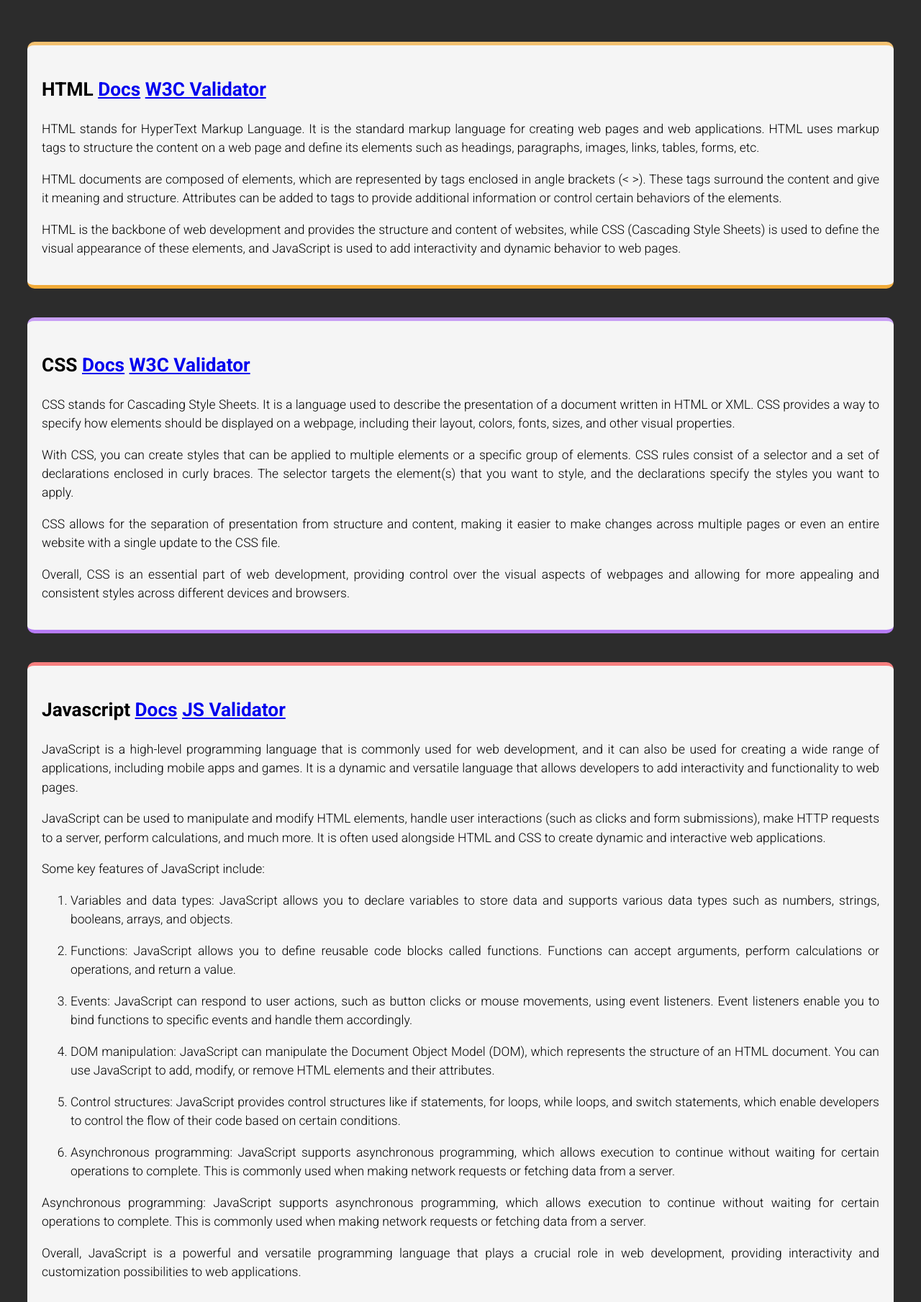
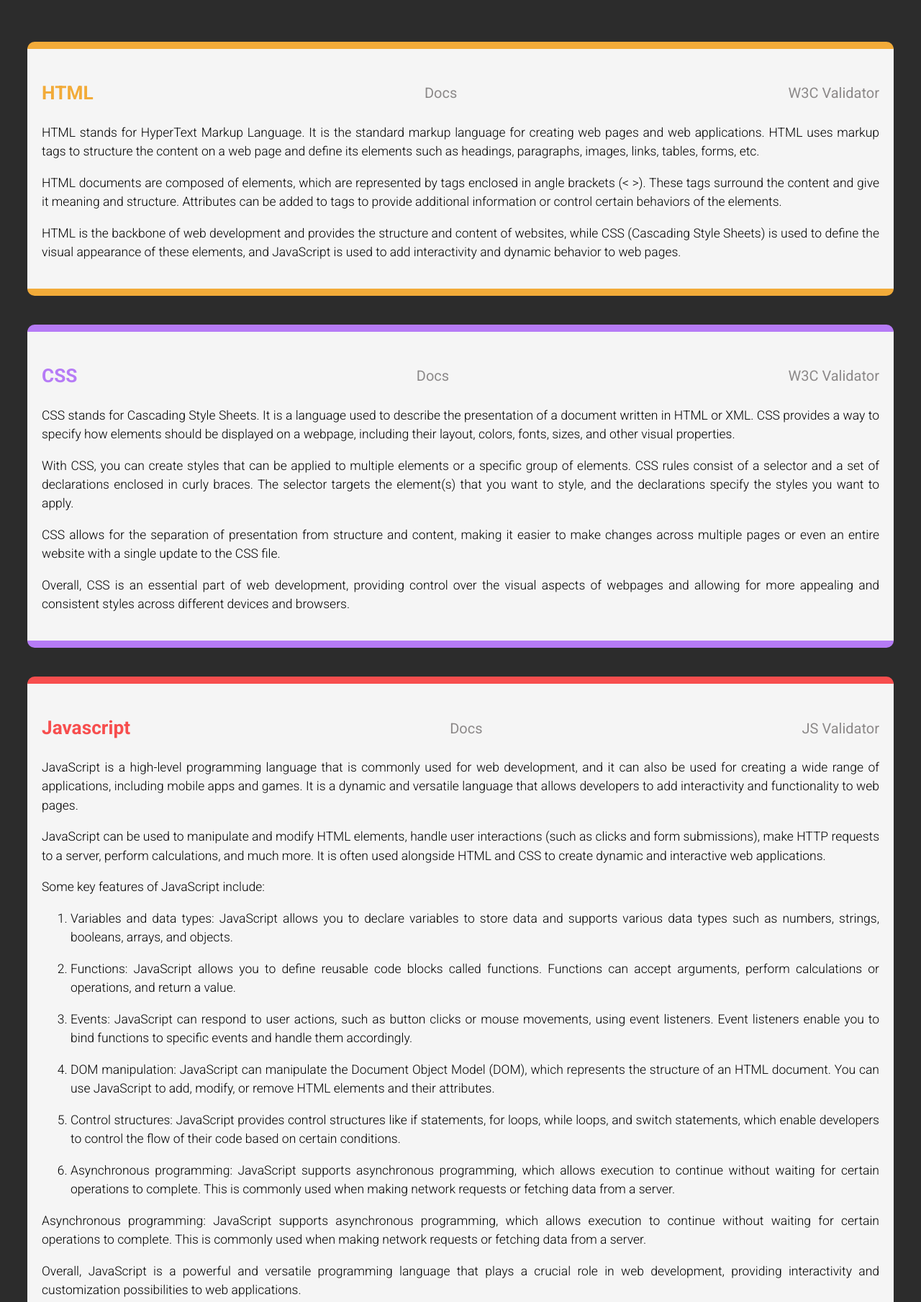
Before and after one commit to Emox87/web-wiki, a plain HTML site: page index.html in a window 1280 px wide. Shown: the top 1809 px of the page at 72% size. Drawn offline with Linux system fonts and the light colour scheme.

Commit message:
Headings styled based on CSS Variables

```diff
--- a/css/style.css
+++ b/css/style.css
@@ -12,6 +12,13 @@
   --body-background-color: rgba(18, 18, 18, 0.885);
   --roboto-font-family: "Roboto", sans-serif;
   --section-background-color: whitesmoke;
+  --section-html-color: rgb(242, 171, 57);
+  --section-css-color: rgb(182, 123, 246);
+  --section-js-color: rgb(247, 78, 78);
+  --section-react-color: rgb(23, 160, 201);
+  --section-node-color: rgb(49, 178, 49);
+  --section-mongodb-color: rgb(236, 35, 166);
+  --section-links-color: rgb(140, 137, 137);
 }
 
 html {
@@ -37,32 +44,75 @@ section {
   text-align: justify;
 }
 
+h1.section-title {
+  display: flex;
+  justify-content: space-between;
+  align-items: center;
+}
+
+.section-title a:link,
+.section-title a:visited {
+  text-decoration: none;
+  font-weight: 400;
+  font-size: 2rem;
+  color: var(--section-links-color);
+}
+
+.section-title a:hover,
+.section-title a:active {
+  text-decoration: underline;
+}
+
 #html {
-  border-top: 0.5rem solid rgba(242, 171, 57, 0.7);
-  border-bottom: 0.5rem solid rgba(242, 171, 57, 1);
+  border-top: 1rem solid var(--section-html-color);
+  border-bottom: 1rem solid var(--section-html-color);
+}
+
+#html h1.section-title {
+  color: var(--section-html-color);
 }
 
 #css {
-  border-top: 0.5rem solid rgba(182, 123, 246, 0.7);
-  border-bottom: 0.5rem solid rgba(182, 123, 246, 1);
+  border-top: 1rem solid var(--section-css-color);
+  border-bottom: 1rem solid var(--section-css-color);
+}
+
+#css h1.section-title {
+  color: var(--section-css-color);
 }
 
 #js {
-  border-top: 0.5rem solid rgb(247, 78, 78, 0.7);
-  border-bottom: 0.5rem solid rgb(247, 78, 78, 1);
+  border-top: 1rem solid var(--section-js-color);
+  border-bottom: 1rem solid var(--section-js-color);
+}
+
+#js h1.section-title {
+  color: var(--section-js-color);
 }
 
 #react {
-  border-top: 0.5rem solid rgb(23, 160, 201, 0.7);
-  border-bottom: 0.5rem solid rgb(23, 160, 201, 1);
+  border-top: 1rem solid var(--section-react-color);
+  border-bottom: 1rem solid var(--section-react-color);
+}
+
+#react h1.section-title {
+  color: var(--section-react-color);
 }
 
 #node {
-  border-top: 0.5rem solid rgb(99, 255, 21, 0.7);
-  border-bottom: 0.5rem solid rgb(99, 255, 21, 1);
+  border-top: 1rem solid var(--section-node-color);
+  border-bottom: 1rem solid var(--section-node-color);
+}
+
+#node h1.section-title {
+  color: var(--section-node-color);
 }
 
 #mongodb {
-  border-top: 0.5rem solid rgb(255, 21, 228);
-  border-bottom: 0.5rem solid rgb(255, 21, 228);
+  border-top: 1rem solid var(--section-mongodb-color);
+  border-bottom: 1rem solid var(--section-mongodb-color);
 }
+
+#mongodb h1.section-title {
+  color: var(--section-mongodb-color);
+}
```
